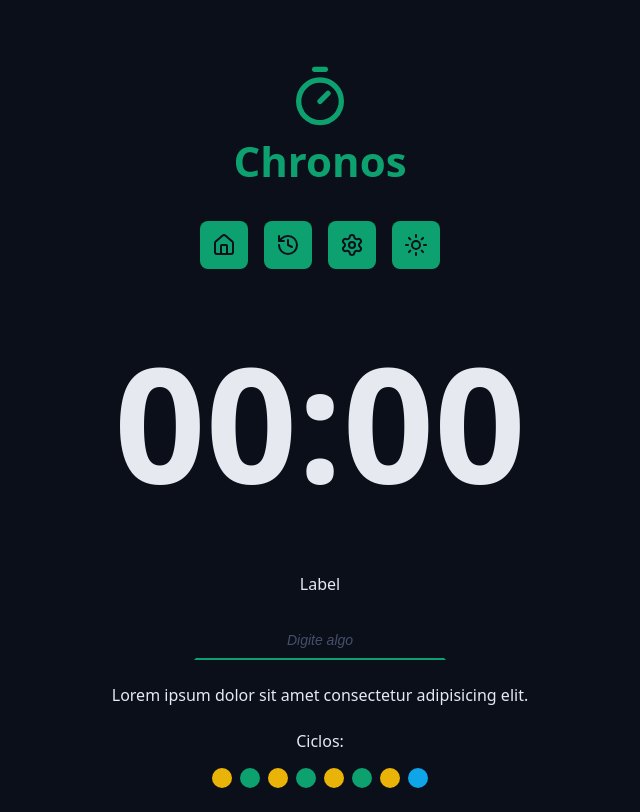
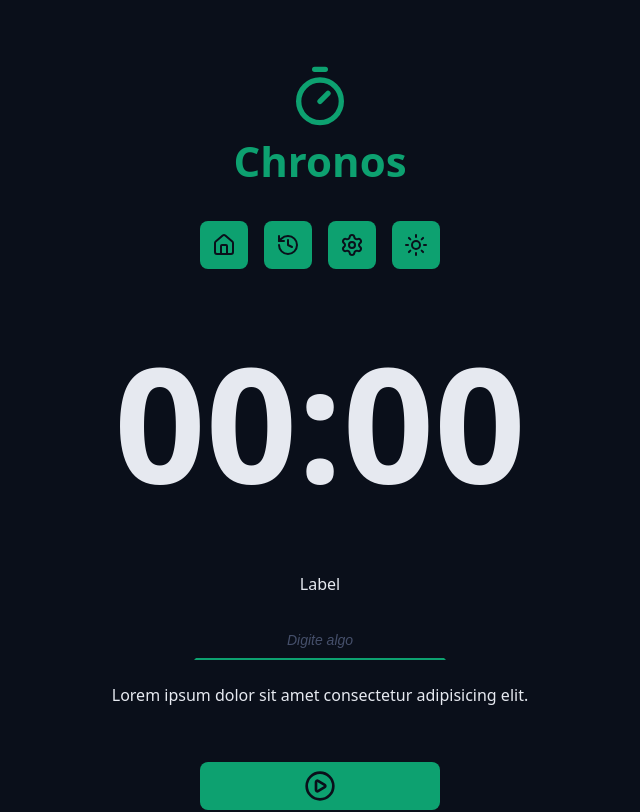
Before and after one commit to rodirodrigorodrigues/chronos-podomoro-vue, a Vue app: page / in a window 1280 px wide. Shown: the top 812 px of the page, without its empty margins (320-960 px from the left). Built offline with nearby package versions, Linux system fonts and the light colour scheme.

Commit message:
feat: add creation cycles

```diff
--- a/src/components/Cycles/Cycles.vue
+++ b/src/components/Cycles/Cycles.vue
@@ -1,15 +1,40 @@
+<script setup>
+import { computed } from "vue";
+import { useTaskStore } from "../../store/taskStore";
+import { getNextCycle } from "../../utils/getNextCycle";
+import { getNextCycleType } from "../../utils/getNextCycleType";
+
+const taskStore = useTaskStore();
+const cycleStep = computed(() =>
+  Array.from({ length: taskStore.currentCycle }).map((_, i) => {
+    const nextCycle = getNextCycle(i);
+    const nextCycleType = getNextCycleType(nextCycle);
+    return {
+      key: `${nextCycle}_${nextCycleType}`,
+      nextCycleType,
+      label: cycleDescriptionMap[nextCycleType],
+    };
+  })
+);
+const cycleDescriptionMap = {
+  workTime: "foco",
+  shortBreakTime: "pausa curta",
+  longBreakTime: "pausa longa",
+};
+</script>
+
 <template>
   <div class="cycles">
     <span>Ciclos:</span>
     <div class="cycleDots">
-      <span class="cycleDot workTime"></span>
-      <span class="cycleDot shortBreakTime"></span>
-      <span class="cycleDot workTime"></span>
-      <span class="cycleDot shortBreakTime"></span>
-      <span class="cycleDot workTime"></span>
-      <span class="cycleDot shortBreakTime"></span>
-      <span class="cycleDot workTime"></span>
-      <span class="cycleDot longBreakTime"></span>
+      <span
+        v-for="cycle in cycleStep"
+        :key="cycle.key"
+        :aria-label="`Indicador de ciclo de ${cycle.label}`"
+        :title="`Indicador de ciclo de ${cycle.label}`"
+        class="cycleDot"
+        :class="cycle.nextCycleType"
+      ></span>
     </div>
   </div>
 </template>
--- a/src/components/MainForm/MainForm.vue
+++ b/src/components/MainForm/MainForm.vue
@@ -8,7 +8,6 @@ import type { TaskModel } from "../../models/TaskModel";
 import { useTaskStore } from "../../store/taskStore";
 
 const taskStore = useTaskStore();
-
 const taskName = ref<string>("");
 
 function handleCreateNewTask(e: Event) {
@@ -47,7 +46,7 @@ function handleCreateNewTask(e: Event) {
     <div className="formRow">
       <p>Lorem ipsum dolor sit amet consectetur adipisicing elit.</p>
     </div>
-    <div className="formRow">
+    <div className="formRow" v-if="taskStore.currentCycle > 0">
       <Cycles />
     </div>
     <div className="formRow">
```
